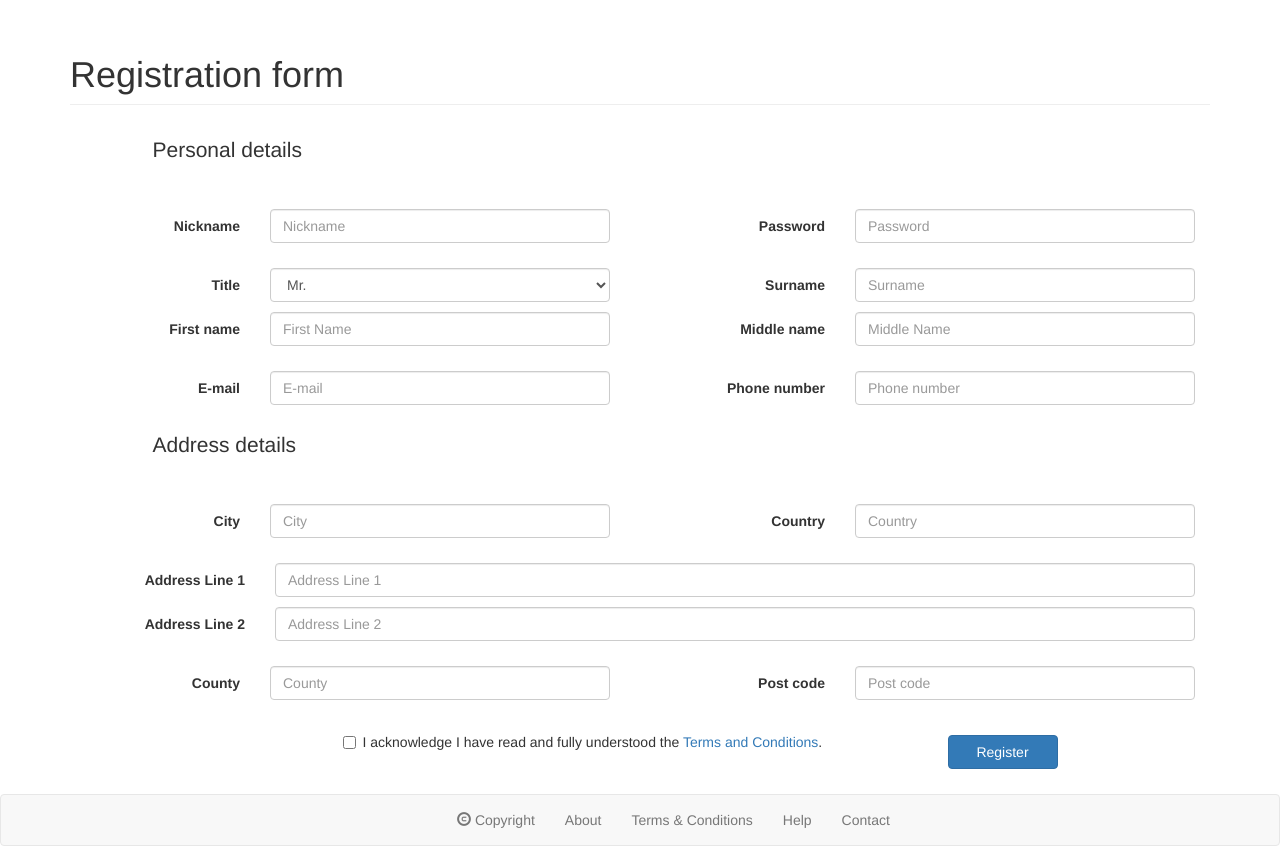
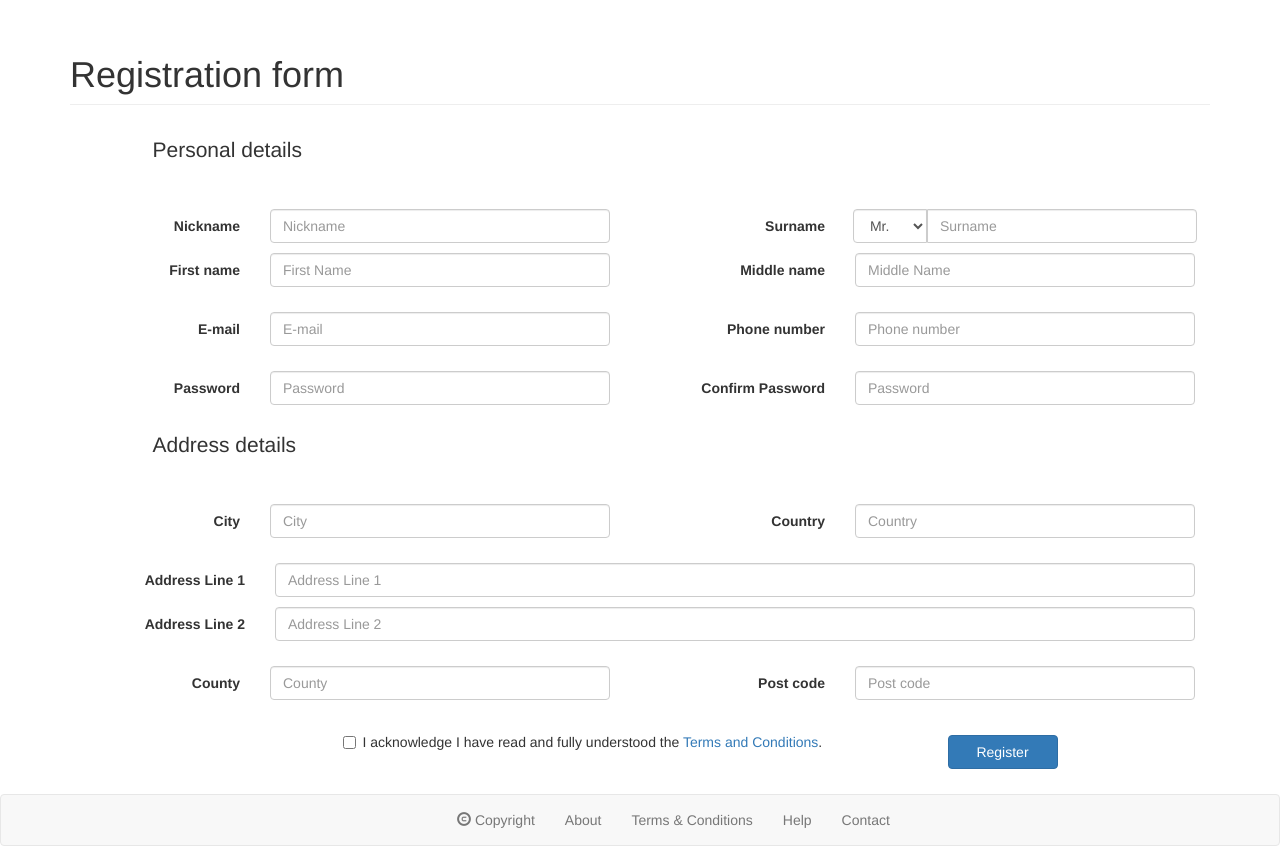
Before and after one commit to Paul92/eAuction, a PHP site: template views/register/index.php in a window 1280 px wide; the page is wider, and only the part inside the window is pictured. Shown: the part 50-896 px from the top of that part. Run offline with PHP 8.4, Linux system fonts and the light colour scheme; the template is opened without the code that fills it, so the values that code supplies are empty; some libraries are stand-ins or nearby versions.

Commit message:
Added confirm password field and fixed identation

```diff
--- a/views/register/index.php
+++ b/views/register/index.php
@@ -32,20 +32,9 @@
           </div>
         </div>
           <div class="top10 col-sm-12 col-md-6">
-            <label for="password" class="control-label col-sm-4">Password</label>
-            <div class="col-sm-8">
-                <input type="password" class="form-control" id="password"
-                 name="password" placeholder="Password"
-                >
-            </div>
-          </div>
-        </div>
-
-        <div class="form-group">
-          <div class="top10 col-sm-12 col-md-6">
-            <label for="title" class="control-label col-sm-4">Title</label>
-            <div class="col-sm-8">
-              <select class="form-control" id="title" name="title">
+            <label for="input" class="col-sm-4 control-label">Surname</label>
+              <div class="input-group col-xs-12 col-md-8">
+                <select class="form-control" style="margin-left: 3.5%; width: 20%;">
                   <option value="Mr."
                   <?php if (isset($formArray['title'])
                             && (empty($formArray['title']) || $formArray['title'] == 'Mr.'))
@@ -54,12 +43,7 @@
                   <?php if (isset($formArray['title']) && $formArray['title'] == 'Mrs.')
                                echo 'selected="selected"';?>>Mrs.</option>
                 </select>
-            </div>
-          </div>
-          <div class="top10 col-sm-12 col-md-6">
-            <label for="surname" class="control-label col-sm-4">Surname</label>
-            <div class="col-sm-8">
-                <input type="text" class="form-control" id="surname" value=
+              <input type="text" class="form-control" style="width: 73%;" id="surname" value=
               "<?php if (isset($formArray['surname']))
                          echo $formArray['surname'];?>"
                 name="surname" placeholder="Surname">
@@ -106,6 +90,26 @@
           </div>
         </div>
       </div>
+
+      <div class="form-group">
+        <div class="top10 col-sm-12 col-md-6">
+          <label for="password" class="control-label col-sm-4">Password</label>
+          <div class="col-sm-8">
+              <input type="password" class="form-control" id="password"
+               name="password" placeholder="Password"
+              >
+          </div>
+        </div>
+        <div class="top10 col-sm-12 col-md-6">
+          <label for="confirmPassword" class="control-label col-sm-4">Confirm Password</label>
+          <div class="col-sm-8">
+              <input type="password" class="form-control" id="confirmPassword"
+               name="password" placeholder="Password"
+              >
+          </div>
+        </div>
+      </div>
+
 
       <div class="form-group top10">
           <h4 class="col-xs-offset-1 lead">Address details</h4>
```
Also changed, not shown: views/index.php (added). Lines whose indentation alone changed are shown as unchanged.
